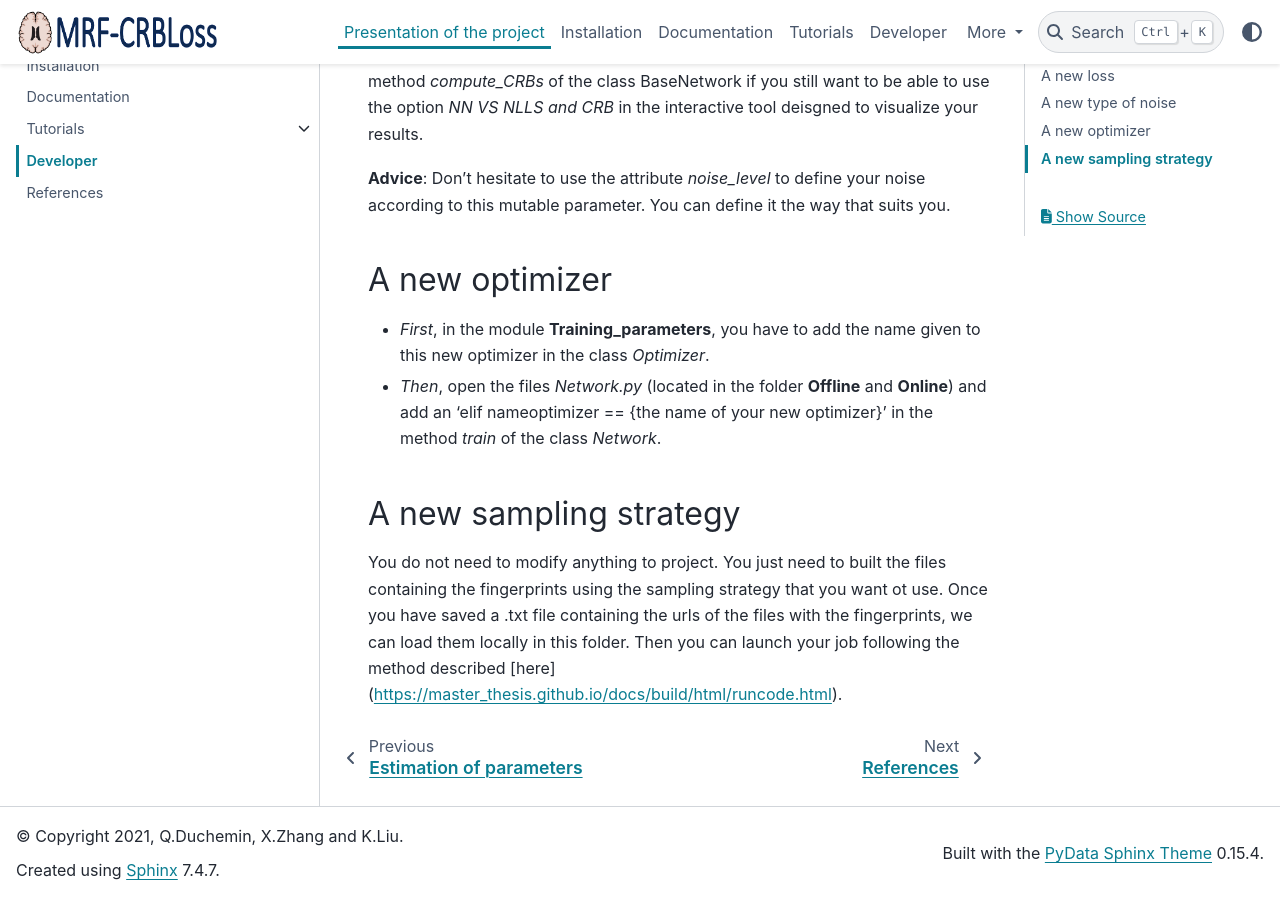
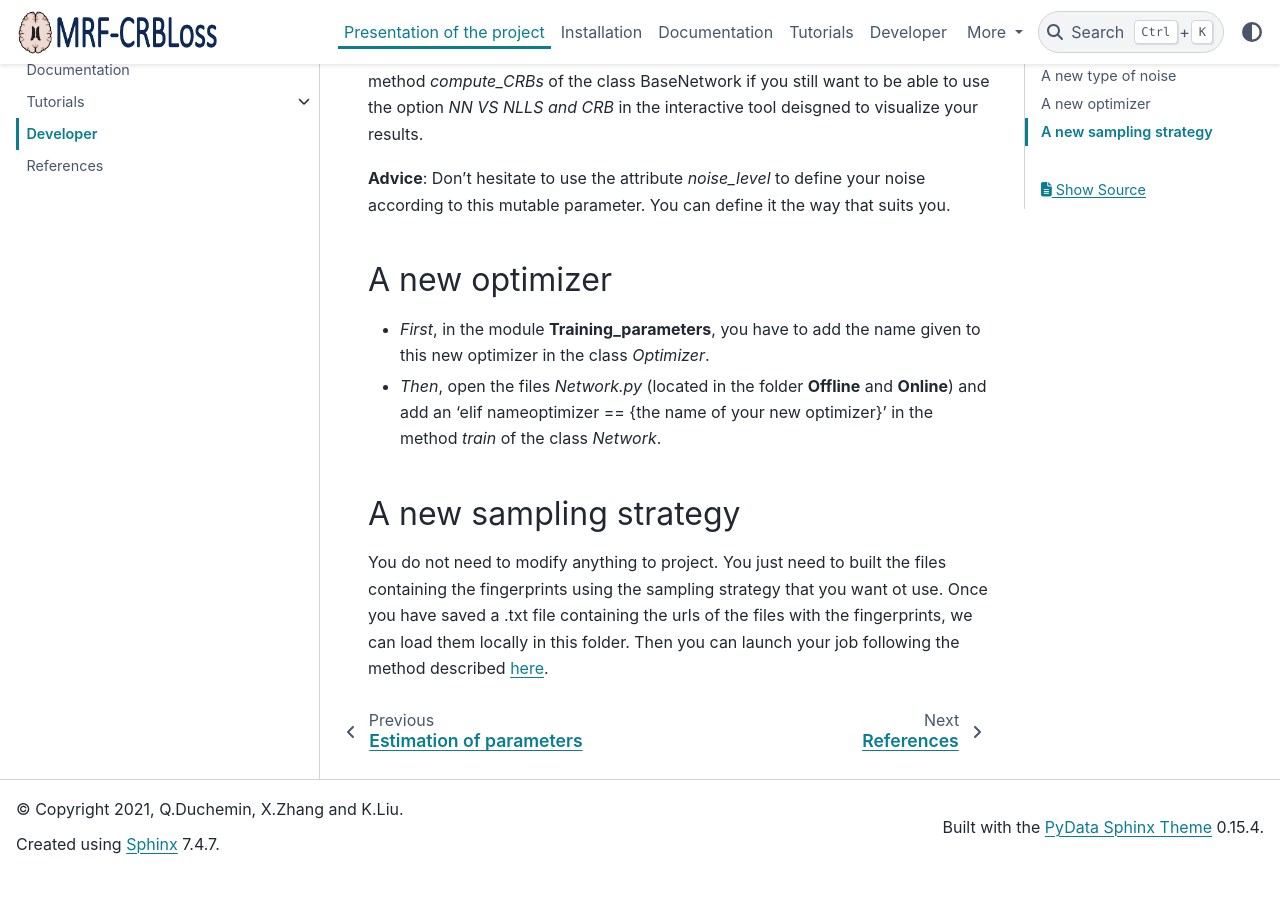
Before and after one commit to quentin-duchemin/MRF-CRBLoss, a Sphinx documentation site: the page built from docs/source/developer/index.rst, in a window 1280 px wide and 900 px high, scrolled down 2845 px. Built offline with Sphinx 7.4.7 and the PyData theme 0.15.4, drawn with Linux system fonts in a browser that asks for light colours; after the commit the page ends 3718 px from its top, so only the background shows below that; some of the changed lines change nothing that is shown.

Commit message:
correction unit

```diff
--- a/docs/source/developer/index.rst
+++ b/docs/source/developer/index.rst
@@ -125,4 +125,4 @@
 A new sampling strategy
 -----------------------
 
-You do not need to modify anything to project. You just need to built the files containing the fingerprints using the sampling strategy that you want ot use. Once you have saved a .txt file containing the urls of the files with the fingerprints, we can load them locally in this folder. Then you can launch your job following the method described [here](https://master_thesis.github.io/docs/build/html/runcode.html).
+You do not need to modify anything to project. You just need to built the files containing the fingerprints using the sampling strategy that you want ot use. Once you have saved a .txt file containing the urls of the files with the fingerprints, we can load them locally in this folder. Then you can launch your job following the method described `here <https://quentin-duchemin.github.io/MRF-CRBLoss/build/tutorials/notebooks/quickstart.html>`_.
```
Also changed, not shown: docs/source/tutorials/notebooks/settings.ipynb, docs/source/tutorials/notebooks/slice-paper.ipynb, 17 other files.
